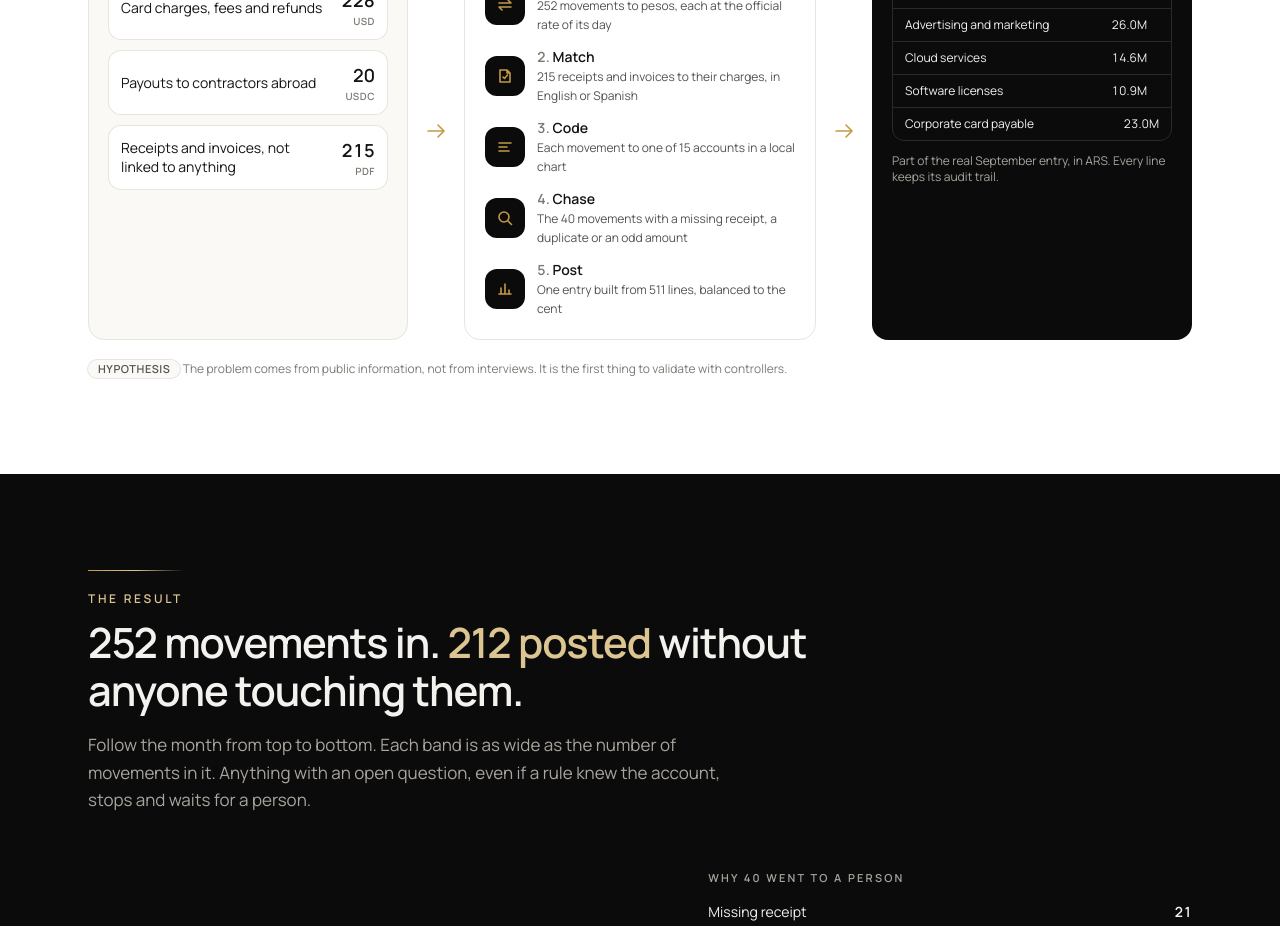
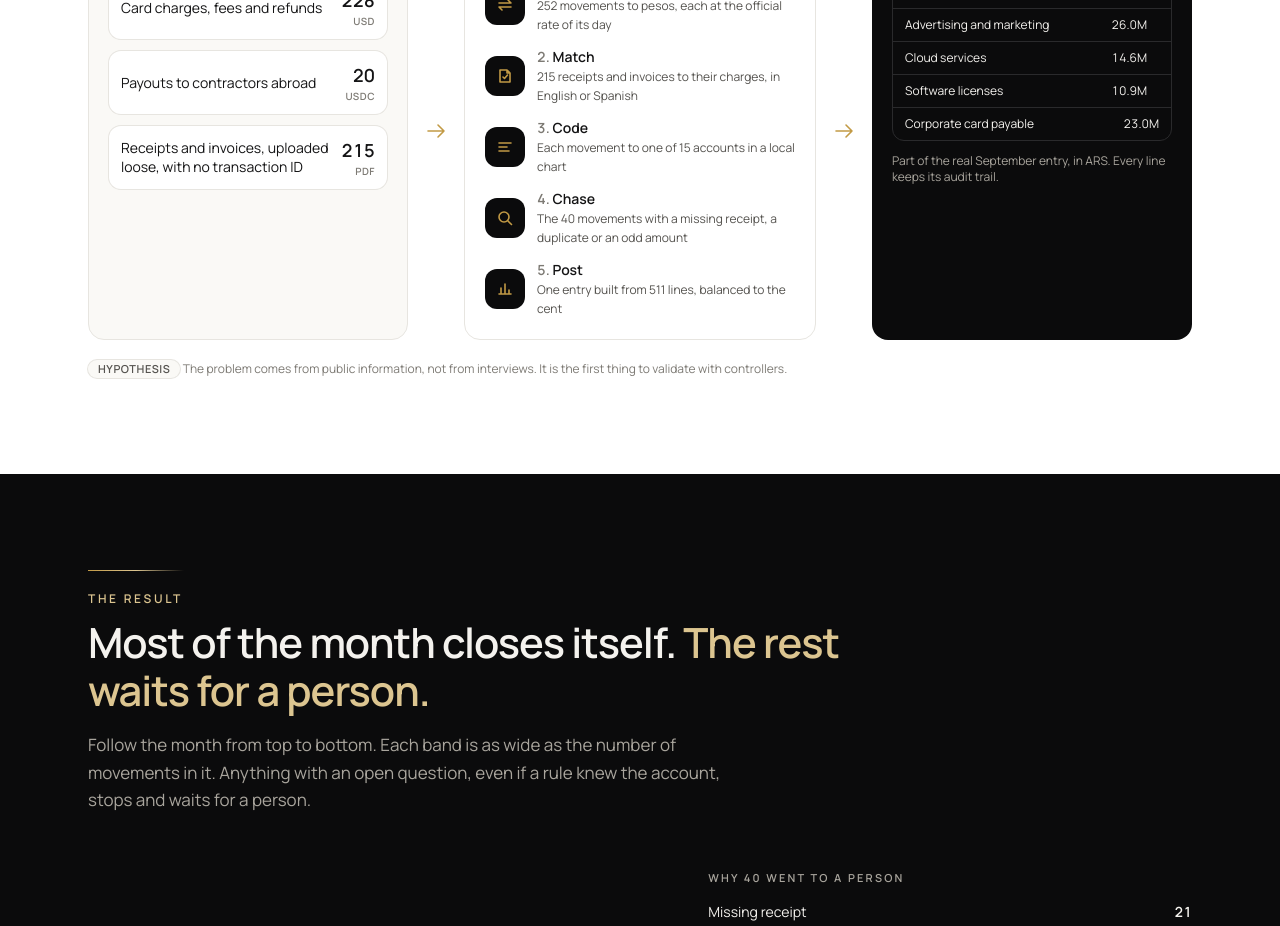
Before and after one commit to msckell/card-to-ledger-ar, a React (Vite) app in the folder site/: page / in a window 1280 px wide. Shown: the part 1700-2626 px from the top of the page. Built offline with nearby package versions, Linux system fonts and the light colour scheme.

Commit message:
Result section title states the conclusion, clearer receipts label

```diff
--- a/site/src/Flow.tsx
+++ b/site/src/Flow.tsx
@@ -64,8 +64,7 @@ export default function Flow() {
       eyebrow="The result"
       title={
         <>
-          {f.total} movements in. <span className="text-gold-light">{f.rules_resolved + f.ai_resolved} posted</span>{' '}
-          without anyone touching them.
+          Most of the month closes itself. <span className="text-gold-light">The rest waits for a person.</span>
         </>
       }
       intro={
--- a/site/src/Problem.tsx
+++ b/site/src/Problem.tsx
@@ -39,7 +39,7 @@ export default function Problem() {
           <ul className="mt-4 space-y-3">
             <Input label="Card charges, fees and refunds" n={card} unit="USD" />
             <Input label="Payouts to contractors abroad" n={t.usdc_payout ?? 0} unit="USDC" />
-            <Input label="Receipts and invoices, not linked to anything" n={site.summary.receipts} unit="PDF" />
+            <Input label="Receipts and invoices, uploaded loose, with no transaction ID" n={site.summary.receipts} unit="PDF" />
           </ul>
         </div>
 
```
